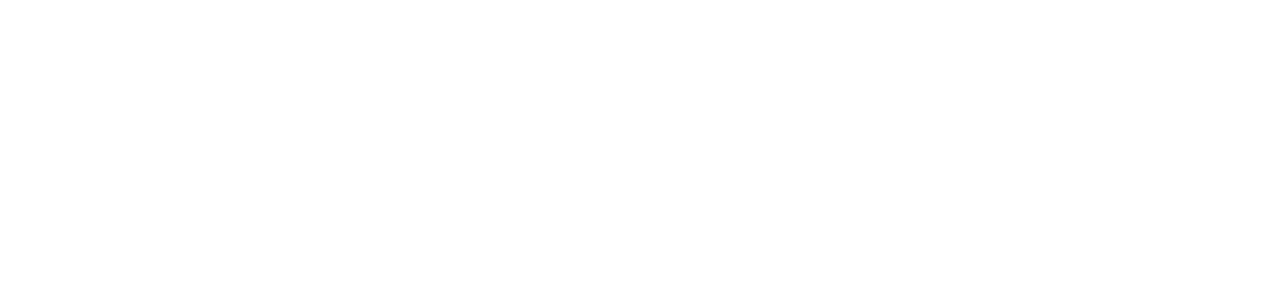
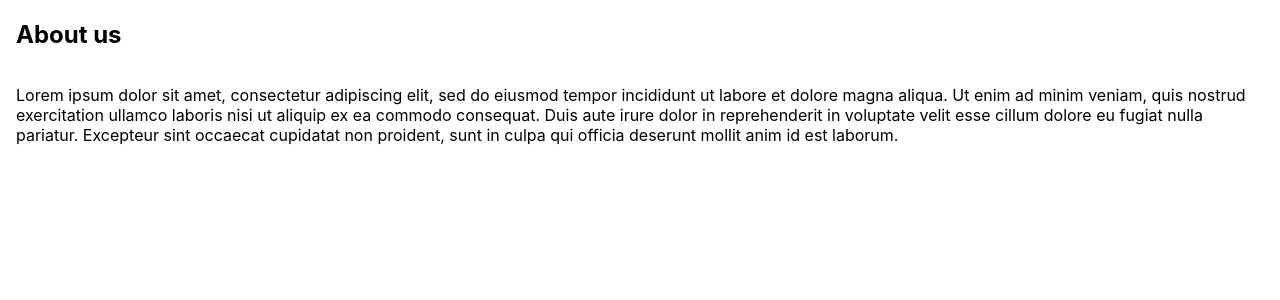
Before and after one commit to vladka-kl/dog-adopt-project, a React (Create React App) app: page / in a window 1280 px wide. Shown: the top 300 px of the page. Built offline with nearby package versions, Linux system fonts and the light colour scheme.

Commit message:
about us component created

```diff
--- a/src/App.css
+++ b/src/App.css
@@ -1,38 +1,23 @@
-.App {
-  text-align: center;
+
+:root {
+  --primary-color: #eaeaea;
+  --main-font: "Gothic A1", sans-serif;
+  --sm-margin: 8px;
+  --md-margin: 16px;
+  --lg-margin: 32px;
+  --max-margin: 48px;
+  --xs-font: 16px;
+  --sm-font: 18px;
+  --md-font: 20px;
+  --lg-font: 24px;
+  --base-padding: 16px;
+  --standard-shadow: 2px 2px 4px rgba(0, 0, 0, 0.29);
 }
 
-.App-logo {
-  height: 40vmin;
-  pointer-events: none;
-}
-
-@media (prefers-reduced-motion: no-preference) {
-  .App-logo {
-    animation: App-logo-spin infinite 20s linear;
-  }
-}
-
-.App-header {
-  background-color: #282c34;
-  min-height: 100vh;
+.about-us {
   display: flex;
   flex-direction: column;
-  align-items: center;
+  align-items: flex-start;
+  padding: 0 var(--base-padding);
   justify-content: center;
-  font-size: calc(10px + 2vmin);
-  color: white;
 }
-
-.App-link {
-  color: #61dafb;
-}
-
-@keyframes App-logo-spin {
-  from {
-    transform: rotate(0deg);
-  }
-  to {
-    transform: rotate(360deg);
-  }
-}
--- a/src/App.js
+++ b/src/App.js
@@ -1,5 +1,5 @@
+import { LandingPage } from './pages/LandingPage';
 import './App.css';
-import { LandingPage } from './pages/LandingPage';
 
 function App() {
   return (
--- a/src/components/AbousInfo.js
+++ /dev/null
@@ -1 +0,0 @@
-export { AboutUs };
--- /dev/null
+++ b/src/components/AboutUsInfo.jsx
@@ -0,0 +1,10 @@
+export { AboutUsInfo };
+
+function AboutUsInfo ({text, title}) {
+    return (
+      <section className='about-us'>
+        <h2>{title}</h2>
+        <p>{text}</p>
+      </section>
+    )
+  }
--- a/src/pages/LandingPage.js
+++ b/src/pages/LandingPage.js
@@ -1,9 +1,17 @@
 import React from "react";
+import { AboutUsInfo } from "../components/AboutUsInfo";
+
+const RandomText ={
+  title: 'About us',
+  text: 'Lorem ipsum dolor sit amet, consectetur adipiscing elit, sed do eiusmod tempor incididunt ut labore et dolore magna aliqua. Ut enim ad minim veniam, quis nostrud exercitation ullamco laboris nisi ut aliquip ex ea commodo consequat. Duis aute irure dolor in reprehenderit in voluptate velit esse cillum dolore eu fugiat nulla pariatur. Excepteur sint occaecat cupidatat non proident, sunt in culpa qui officia deserunt mollit anim id est laborum.'
+}
 
 function LandingPage() {
-    return
+    return(
     <div className="LandingPage">
-
-    </div>
+      <AboutUsInfo
+      title={RandomText.title}
+      text={RandomText.text}/>
+    </div>)
 }
 export {LandingPage};
```
